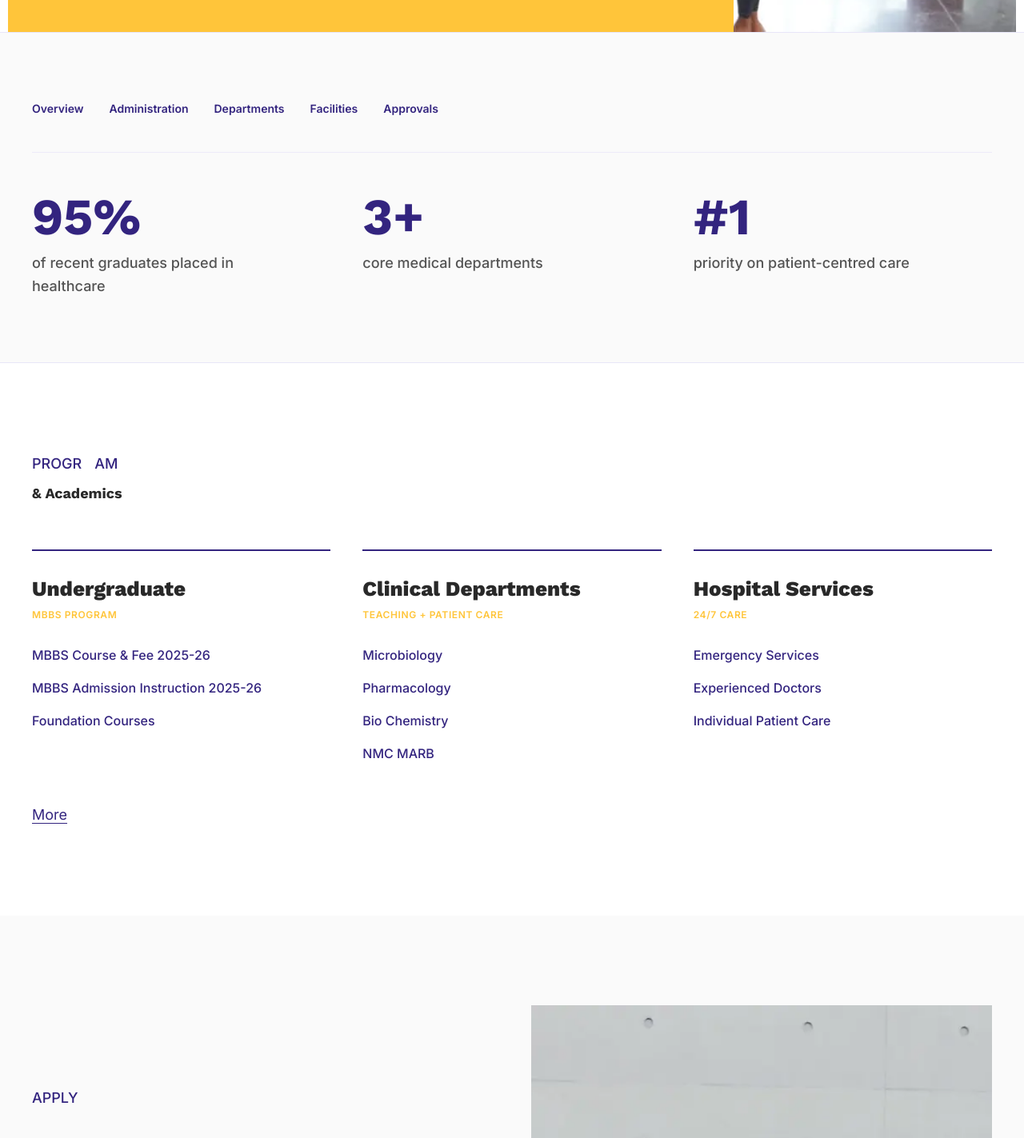
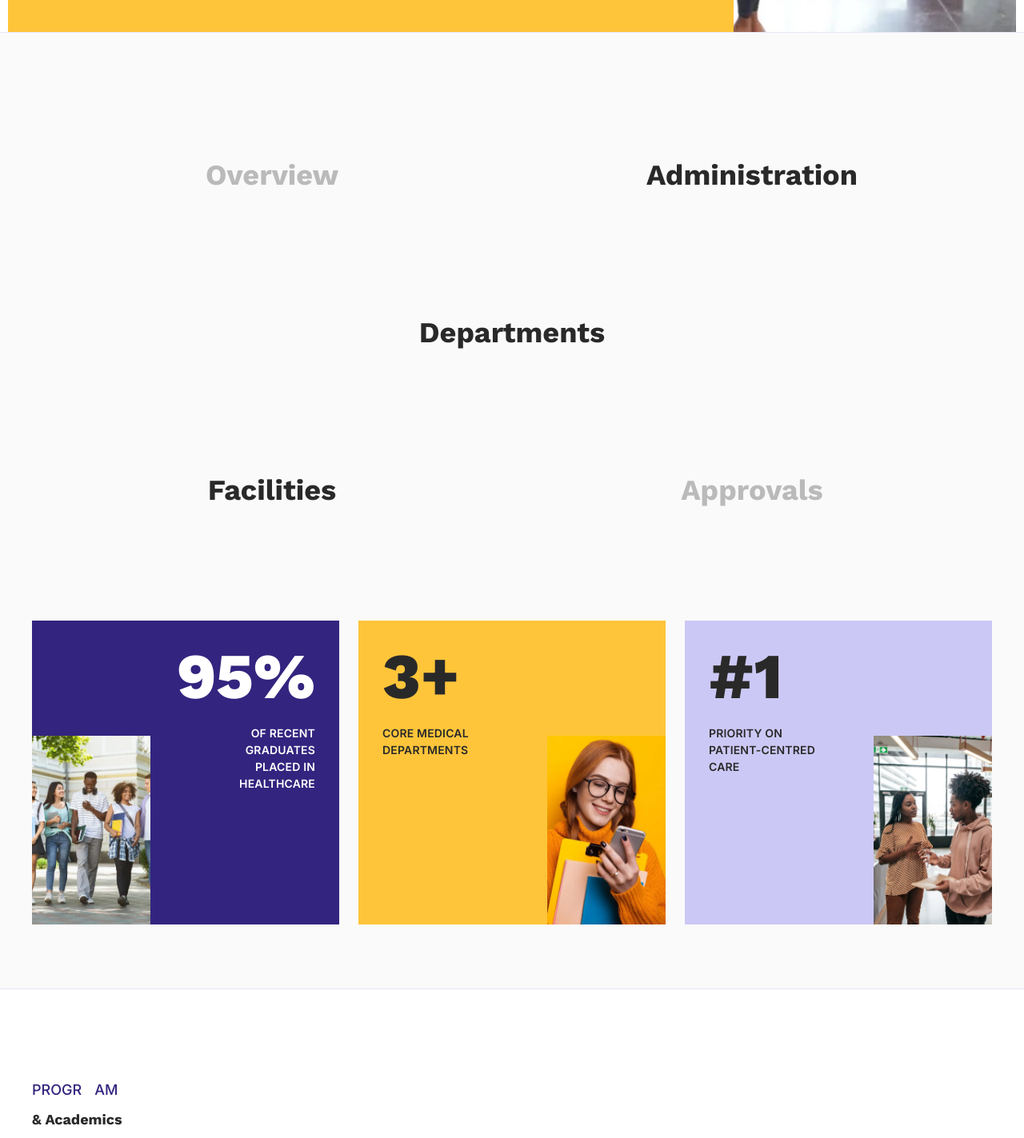
Before and after one commit to mxkumr/mock-website-JR-medical-college, a Next.js app: page / in a window 1280 px wide. Shown: the part 2180-3603 px from the top of the page at 80% size. Built offline with nearby package versions, Linux system fonts and the light colour scheme.

Commit message:
Enhance Estudiar components: add staggered navigation links in StatGrid, implement ThemeLink for consistent styling across links, and update global styles for improved layout. Refactor PostCard and ProgramColumn to utilize ThemeLink, and adjust SiteFooter for better link presentation.

```diff
--- a/src/app/globals.css
+++ b/src/app/globals.css
@@ -132,6 +132,52 @@ html {
 @media (max-width: 1023px) and (prefers-reduced-motion: reduce) {
   #page-scroll {
     scroll-snap-type: none;
+  }
+}
+
+/* Stats section — staggered nav links (Elementor post-70) */
+.stat-nav-grid {
+  display: grid;
+  grid-template-columns: 1fr 1fr;
+  margin-bottom: clamp(2.5rem, 8vh, 4rem);
+}
+
+.stat-nav-link {
+  font-family: var(--font-work-sans), system-ui, sans-serif;
+  font-size: 18px;
+  font-weight: 700;
+  line-height: 1.3;
+  text-decoration: none;
+  padding: 20px;
+  text-align: center;
+  color: var(--accent-6);
+  transition: color 0.2s ease;
+}
+
+.stat-nav-link--muted {
+  color: color-mix(in srgb, var(--accent-6) 30%, transparent);
+}
+
+.stat-nav-link:hover {
+  color: var(--accent-6);
+}
+
+.stat-nav-link--full {
+  grid-column: 1 / -1;
+}
+
+@media (min-width: 768px) {
+  .stat-nav-link {
+    font-size: 26px;
+    padding: 30px;
+  }
+}
+
+@media (min-width: 1024px) {
+  .stat-nav-link {
+    font-size: 36px;
+    line-height: 1.2;
+    padding: clamp(3rem, 6vw, 5.625rem) clamp(3.5rem, 8vw, 6.875rem);
   }
 }
 
--- a/src/components/estudiar/PostCard.tsx
+++ b/src/components/estudiar/PostCard.tsx
@@ -1,7 +1,7 @@
 import Image from "next/image";
 import Link from "next/link";
-import { ArrowRight } from "lucide-react";
 import { cn } from "@/lib/utils";
+import { themeLinkClassName } from "./ThemeLink";
 
 export type PostCardProps = {
   title: string;
@@ -40,8 +40,13 @@ export function PostCard({
         {excerpt && (
           <p className="mt-2 line-clamp-2 text-sm text-accent-8">{excerpt}</p>
         )}
-        <span className="mt-4 inline-flex items-center gap-1 text-sm text-accent-1">
-          Read more <ArrowRight className="h-4 w-4" />
+        <span
+          className={cn(
+            themeLinkClassName,
+            "mt-4 text-accent-1 decoration-accent-1 group-hover:text-accent-2 group-hover:decoration-accent-2",
+          )}
+        >
+          Read more
         </span>
       </div>
     </Link>
--- a/src/components/estudiar/ProgramColumn.tsx
+++ b/src/components/estudiar/ProgramColumn.tsx
@@ -1,3 +1,5 @@
+import { ThemeLink } from "./ThemeLink";
+
 type ProgramLink = { label: string; href: string };
 
 export type ProgramColumnProps = {
@@ -18,12 +20,7 @@ export function ProgramColumn({ title, badge, links }: ProgramColumnProps) {
       <ul className="mt-6 space-y-3">
         {links.map((link) => (
           <li key={link.label}>
-            <a
-              href={link.href}
-              className="text-base text-accent-1 underline-offset-4 hover:text-accent-2 hover:underline"
-            >
-              {link.label}
-            </a>
+            <ThemeLink href={link.href}>{link.label}</ThemeLink>
           </li>
         ))}
       </ul>
--- /dev/null
+++ b/src/components/estudiar/StatCard.tsx
@@ -0,0 +1,92 @@
+import Image from "next/image";
+import { cn } from "@/lib/utils";
+
+export type StatCardData = {
+  value: string;
+  label: string;
+  labelLines: [string, string];
+  image: string;
+};
+
+const CARD_THEMES = [
+  {
+    bg: "bg-accent-1",
+    valueClass: "text-white",
+    labelClass: "text-white",
+    align: "items-end text-right",
+    imagePosition: "object-bottom object-left",
+    imageAlign: "left-0",
+  },
+  {
+    bg: "bg-accent-2",
+    valueClass: "text-accent-6",
+    labelClass: "text-accent-6",
+    align: "items-start text-left",
+    imagePosition: "object-bottom object-right",
+    imageAlign: "right-0",
+  },
+  {
+    bg: "bg-accent-3",
+    valueClass: "text-accent-6",
+    labelClass: "text-accent-6",
+    align: "items-start text-left",
+    imagePosition: "object-bottom object-right",
+    imageAlign: "right-0",
+  },
+] as const;
+
+type StatCardProps = {
+  stat: StatCardData;
+  index: number;
+};
+
+export function StatCard({ stat, index }: StatCardProps) {
+  const theme = CARD_THEMES[index] ?? CARD_THEMES[0];
+
+  return (
+    <article
+      className={cn(
+        "stat-card relative flex min-h-[clamp(280px,72vw,380px)] flex-col overflow-hidden",
+        theme.bg,
+        theme.align,
+      )}
+    >
+      <dl className={cn("relative z-10 m-0 flex flex-col p-[30px]", theme.align)}>
+        <dt
+          className={cn(
+            "font-display text-[clamp(2.75rem,12vw,5rem)] font-black leading-none",
+            theme.valueClass,
+          )}
+        >
+          {stat.value}
+        </dt>
+        <dd
+          className={cn(
+            "mt-5 max-w-[9.5rem] text-[14px] font-semibold uppercase leading-[1.5] tracking-[0.0125em]",
+            theme.labelClass,
+          )}
+        >
+          {stat.labelLines[0]}
+          <br />
+          {stat.labelLines[1]}
+        </dd>
+      </dl>
+
+      <div
+        className={cn(
+          "pointer-events-none absolute bottom-0 h-[min(62%,250px)] w-[min(75%,220px)]",
+          theme.imageAlign,
+        )}
+      >
+        <Image
+          src={stat.image}
+          alt=""
+          fill
+          className={cn("object-contain", theme.imagePosition)}
+          sizes="(max-width: 768px) 220px, 33vw"
+          aria-hidden
+        />
+      </div>
+    </article>
+  );
+}
--- a/src/components/estudiar/StatGrid.tsx
+++ b/src/components/estudiar/StatGrid.tsx
@@ -1,11 +1,21 @@
+import Link from "next/link";
 import { cn } from "@/lib/utils";
 import { Container } from "./Container";
+import { StatCard, type StatCardData } from "./StatCard";
 
-type Stat = { value: string; label: string };
 type NavLink = { label: string; href: string };
 
+/** Staggered 5-link layout matching Estudiar stats nav (post-70). */
+const STAT_NAV_SLOTS = [
+  { muted: true, full: false },
+  { muted: false, full: false },
+  { muted: false, full: true },
+  { muted: false, full: false },
+  { muted: true, full: false },
+] as const;
+
 type StatGridProps = {
-  stats: Stat[];
+  stats: StatCardData[];
   links?: NavLink[];
   className?: string;
 };
@@ -20,29 +30,31 @@ export function StatGrid({ stats, links, className }: StatGridProps) {
     >
       <Container className="max-lg:flex max-lg:w-full max-lg:flex-1 max-lg:flex-col max-lg:justify-center">
         {links && links.length > 0 && (
-          <ul className="mb-8 flex flex-wrap gap-x-6 gap-y-2 border-b border-accent-3/30 pb-6 md:mb-12 md:gap-x-8 md:gap-y-3 md:pb-10">
-            {links.map((link) => (
-              <li key={link.label}>
-                <a
+          <nav className="stat-nav-grid" aria-label="Section navigation">
+            {links.map((link, index) => {
+              const slot = STAT_NAV_SLOTS[index] ?? { muted: false, full: false };
+
+              return (
+                <Link
+                  key={link.label}
                   href={link.href}
-                  className="text-sm font-semibold text-accent-1 underline-offset-4 hover:text-accent-2 hover:underline"
+                  className={cn(
+                    "stat-nav-link",
+                    slot.muted && "stat-nav-link--muted",
+                    slot.full && "stat-nav-link--full",
+                  )}
                 >
                   {link.label}
-                </a>
-              </li>
-            ))}
-          </ul>
+                </Link>
+              );
+            })}
+          </nav>
         )}
-        <dl className="grid gap-6 sm:grid-cols-3 md:gap-10">
-          {stats.map((stat) => (
-            <div key={stat.label}>
-              <dt className="font-display text-[clamp(2.5rem,6vw,4rem)] font-bold leading-none text-accent-1">
-                {stat.value}
-              </dt>
-              <dd className="text-body-muted mt-3 max-w-xs">{stat.label}</dd>
-            </div>
+        <div className="grid gap-4 sm:grid-cols-3 sm:gap-5 md:gap-6">
+          {stats.map((stat, index) => (
+            <StatCard key={stat.label} stat={stat} index={index} />
           ))}
-        </dl>
+        </div>
       </Container>
     </section>
   );
--- a/src/components/estudiar/ThemeLink.tsx
+++ b/src/components/estudiar/ThemeLink.tsx
@@ -1,6 +1,10 @@
 import Link from "next/link";
 import { ArrowRight } from "lucide-react";
 import { cn } from "@/lib/utils";
+
+/** Shared CTA / content link style (matches About → University Overview). */
+export const themeLinkClassName =
+  "inline-flex w-fit items-center gap-2 font-sans text-lg font-medium capitalize underline decoration-1 underline-offset-4 transition-colors";
 
 export function ThemeLink({
   href,
@@ -12,7 +16,9 @@ export function ThemeLink({
   href: string;
   children: React.ReactNode;
   className?: string;
+  /** White underline variant for dark backgrounds (footer, contact). Same typography as default. */
   light?: boolean;
+  /** Hero CTA — white text, no underline, arrow icon. */
   variant?: "default" | "hero";
 }) {
   const isHero = variant === "hero";
@@ -21,8 +27,9 @@ export function ThemeLink({
     <Link
       href={href}
       className={cn(
-        "group inline-flex items-center gap-2 font-sans text-lg capitalize underline decoration-1 underline-offset-4 transition-colors",
-        isHero ? "font-medium" : "font-normal",
+        isHero
+          ? "group inline-flex items-center gap-2 font-sans text-lg font-medium capitalize transition-colors"
+          : themeLinkClassName,
         isHero &&
           "text-white no-underline decoration-transparent hover:text-accent-2 hover:decoration-transparent",
         !isHero &&
--- a/src/components/estudiar/sections/AboutSection.tsx
+++ b/src/components/estudiar/sections/AboutSection.tsx
@@ -24,9 +24,7 @@ export function AboutSection() {
 
           <p className="text-body max-w-none font-semibold">{body}</p>
 
-          <ThemeLink href={cta.href} className="w-fit font-sans text-lg font-medium">
-            {cta.label}
-          </ThemeLink>
+          <ThemeLink href={cta.href}>{cta.label}</ThemeLink>
         </div>
       </div>
     </FullBleed>
--- a/src/data/estudiar-home.ts
+++ b/src/data/estudiar-home.ts
@@ -57,9 +57,24 @@ export const statsSection = {
     { label: "Approvals", href: "#" },
   ],
   stats: [
-    { value: "95%", label: "of recent graduates placed in healthcare" },
-    { value: "3+", label: "core medical departments" },
-    { value: "#1", label: "priority on patient-centred care" },
+    {
+      value: "95%",
+      label: "of recent graduates placed in healthcare",
+      labelLines: ["of recent graduates", "placed in healthcare"],
+      image: ASSETS.studentLife[0],
+    },
+    {
+      value: "3+",
+      label: "core medical departments",
+      labelLines: ["core medical", "departments"],
+      image: ASSETS.studentLife[1],
+    },
+    {
+      value: "#1",
+      label: "priority on patient-centred care",
+      labelLines: ["priority on", "patient-centred care"],
+      image: ASSETS.studentLife[2],
+    },
   ],
 };
 
```
Also changed, not shown: src/components/estudiar/layout/SiteFooter.tsx (+6 -8 lines).
